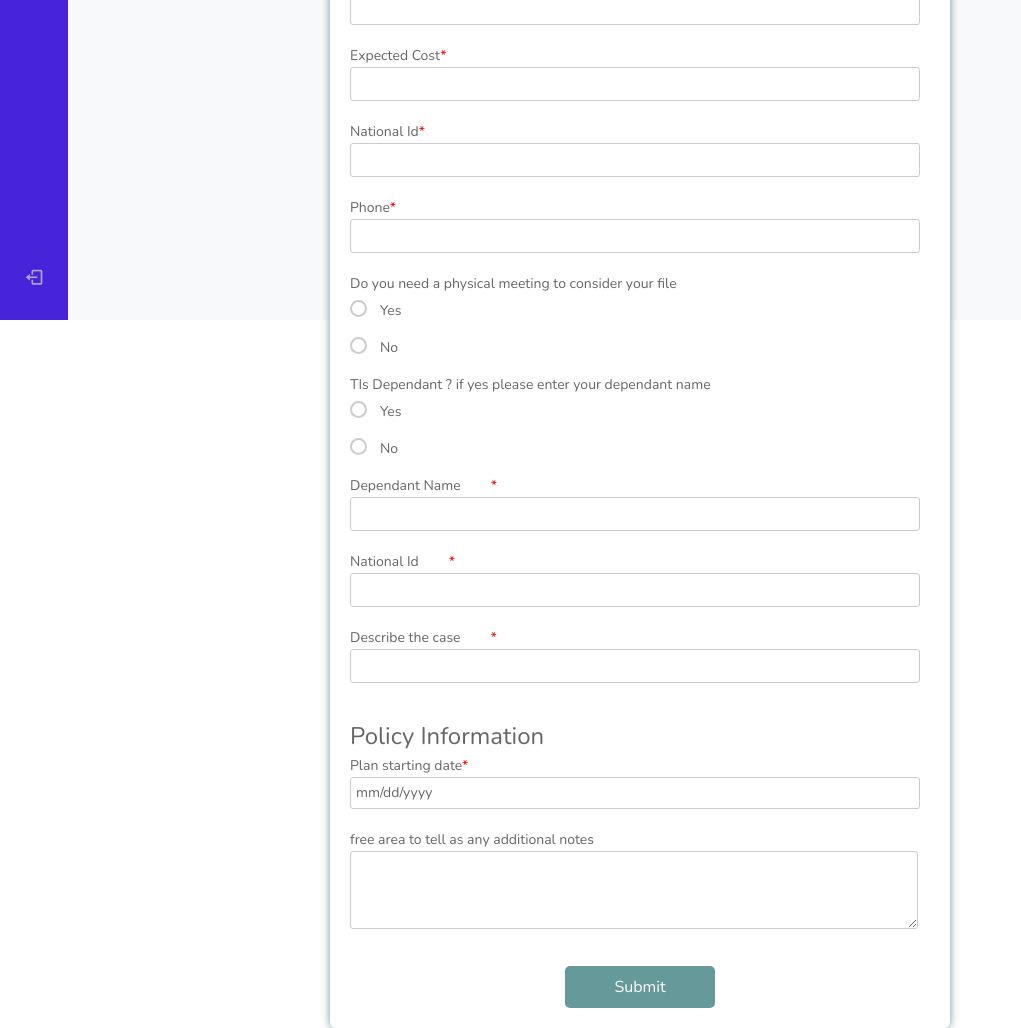
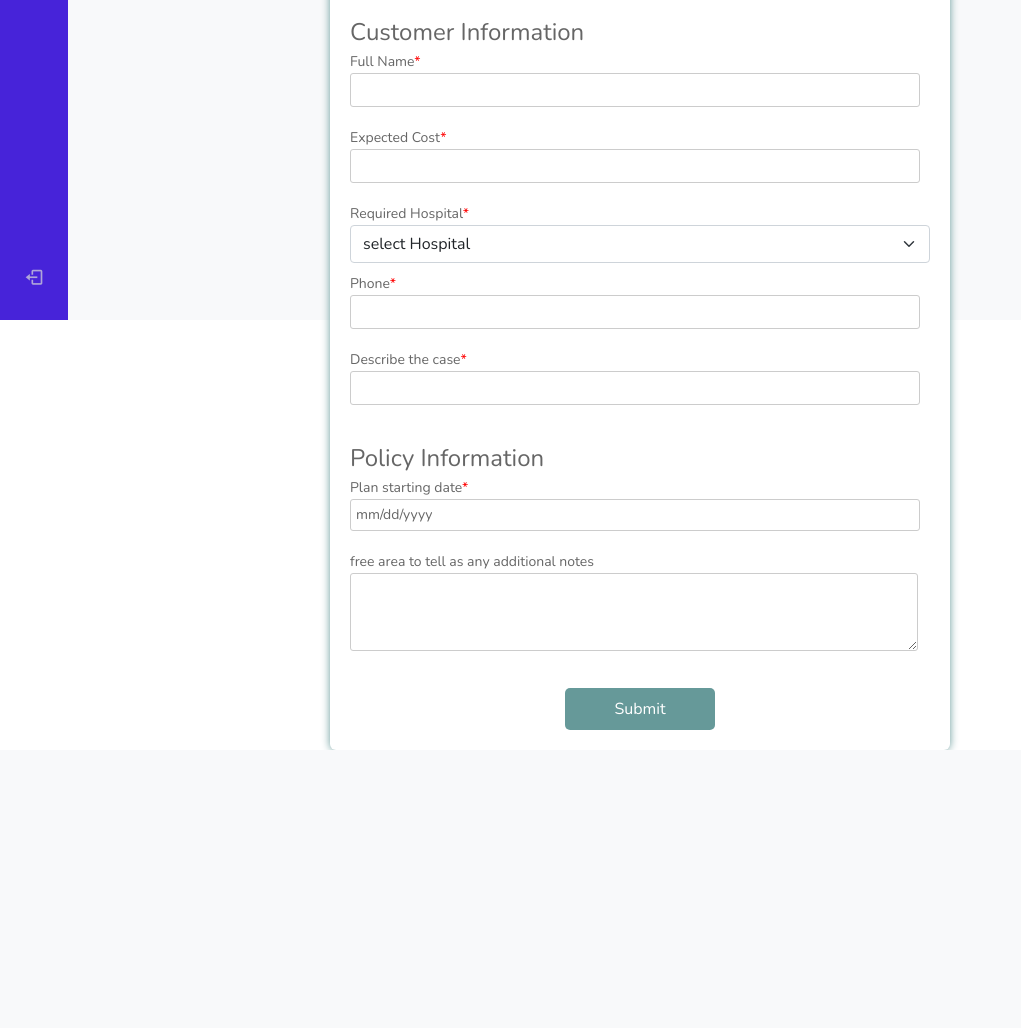
Before and after one commit to mhasabalah/Flask-Project, a Python web app: template Health_Asurance/templates/Customer/claims.html in a window 1280 px wide. Shown: the part 480-1508 px from the top of the page, without its empty margins (0-1021 px from the left). After the commit the page ends 1230 px from the top, so only its background shows below. Run offline with Jinja, Linux system fonts and the light colour scheme; the template is opened without the code that fills it: most values are stand-ins (such as "Sample title", 1, 10 or a date in 2020).

Commit message:
final isa

```diff
--- a/Health_Asurance/__init__.py
+++ b/Health_Asurance/__init__.py
@@ -16,10 +16,13 @@ def create_app():
 
     #DATABASE=os.path.join(app.instance_path, 'flaskr.sqlite'),
     )
-
     app.config['MYSQL_HOST'] = 'localhost'
     app.config['MYSQL_USER'] = 'root'
+<<<<<<< Updated upstream
     app.config['MYSQL_PASSWORD'] = 'Moh1425'
+=======
+    app.config['MYSQL_PASSWORD'] ='Phud8asp'
+>>>>>>> Stashed changes
     app.config['MYSQL_DB'] = 'health_insurance'
 
     mysql = MySQL(app)
--- a/Health_Asurance/templates/Customer/claims.html
+++ b/Health_Asurance/templates/Customer/claims.html
@@ -29,8 +29,9 @@
   align-items: center;
   height: inherit;
   padding: 20px;
-  padding-top: 728px;
+  padding-top: 608px;
   }
+
   form {
   width: 50%;
   padding: 20px;
@@ -183,7 +184,7 @@
 
 {% block content %}
           <div class="testbox">
-            <form action="#" methods =["Post"]>
+            <form action="#" method="post">
               <div class="banner">
                </div>
               <br/>
@@ -194,56 +195,29 @@
                   <input id="fname" type="text" name="CustomerName" required/>
                 </div>
                 <div class="item">
-                  <label for="lname">Required Hospital<span>*</span></label>
-                  <input id="lname" type="text" name="RequiredHopsital" required/>
-                </div>
-                <div class="item">
                   <label for="initial">Expected Cost<span>*</span></label>
                   <input id="initial" type="number" name="ExpectedCost" required/>
                 </div>
+
                 <div class="item">
-                  <label for="phone">National Id<span>*</span></label>
-                  <input id="phone" type="text" name="CustomerID" required/>
+                  <label for="lname">Required Hospital<span>*</span></label>
+                  <select name="hospital" class="form-select" aria-label="select Benefit Plan">
+                    <option selected>select Hospital </option>
+                    {% for hospital in hospitals %}
+                    <option name ="{{hospital[0]}}" value="{{hospital[0]}}">{{hospital[1]}}</option>
+                    {%endfor%}
+                  </select>
                 </div>
+
                 <div class="item">
                   <label for="phone">Phone<span>*</span></label>
                   <input id="phone" type="text"   name="phone" required/>
                 </div>
-                   <div class="question">
-                  <label>Do you need a physical meeting to consider your file</label>
-                  <div class="question-answer">
-                    <div>
-                      <input type="radio" value="none" id="radio_1" name="visit"/>
-                      <label for="radio_1" class="radio"><span>Yes</span></label>
-                    </div>
-                    <div>
-                      <input  type="radio" value="none" id="radio_2" name="visit"/>
-                      <label for="radio_2" class="radio"><span>No</span></label>
-                    </div>
-                    <label>TIs Dependant ? if yes please enter your dependant name </label>
-                    <div class="question-answer">
-                      <div>
-                        <input type="radio" value="none" id="radio_1" name="visit"/>
-                        <label for="radio_1" class="radio"><span>Yes</span></label>
-                      </div>
-                      <div>
-                        <input  type="radio" value="none" id="radio_2" name="visit"/>
-                        <label for="radio_2" class="radio"><span>No</span></label>
-                      </div>
-                      <div class="item">
-                        <label for="phone">Dependant Name<span>*</span></label>
-                        <input id="phone" type="text" name="DependantName" />
-                      </div>
-                      <div class="item">
-                        <label for="phone">National Id<span>*</span></label>
-                        <input id="phone" type="text" name="DependantID" />
-                      </div>
-                      <div class="item">
-                        <label for="phone">Describe the case<span>*</span></label>
-                        <input id="phone" type="text" name="Description" required/>
-                      </div>
-                  </div>
+                <div class="item">
+                  <label for="phone">Describe the case<span>*</span></label>
+                  <input id="phone" type="text" name="Description" required/>
                 </div>
+
               </fieldset>
               <br/>
               <fieldset>
--- a/Health_Asurance/templates/CustomerNavBar/index.html
+++ b/Health_Asurance/templates/CustomerNavBar/index.html
@@ -45,7 +45,7 @@
             <i class="bx bx-message-square-detail nav_icon"></i>
             <span class="nav_name">Hospitals</span>
           </a>
-          <a href="#" class="nav_link">
+          <a href="/customer/Allclaims" class="nav_link">
             <i class="bx bx-bookmark nav_icon"></i>
             <span class="nav_name">Claim</span>
           </a>
@@ -54,6 +54,10 @@
             <span class="nav_name">Plans</span>
           </a>
           <a href="/customer/dependants" class="nav_link">
+            <i class="bx bx-bar-chart-alt-2 nav_icon"></i>
+            <span class="nav_name">Add Dependant</span>
+          </a>
+          <a href="/customer/benefitPlan" class="nav_link">
             <i class="bx bx-bar-chart-alt-2 nav_icon"></i>
             <span class="nav_name">Add Dependant</span>
           </a>
```
Also changed, not shown: Health_Asurance/templates/Admin/hospitals.html (+12 -0 lines), Health_Asurance/views.py (+108 -14 lines).
